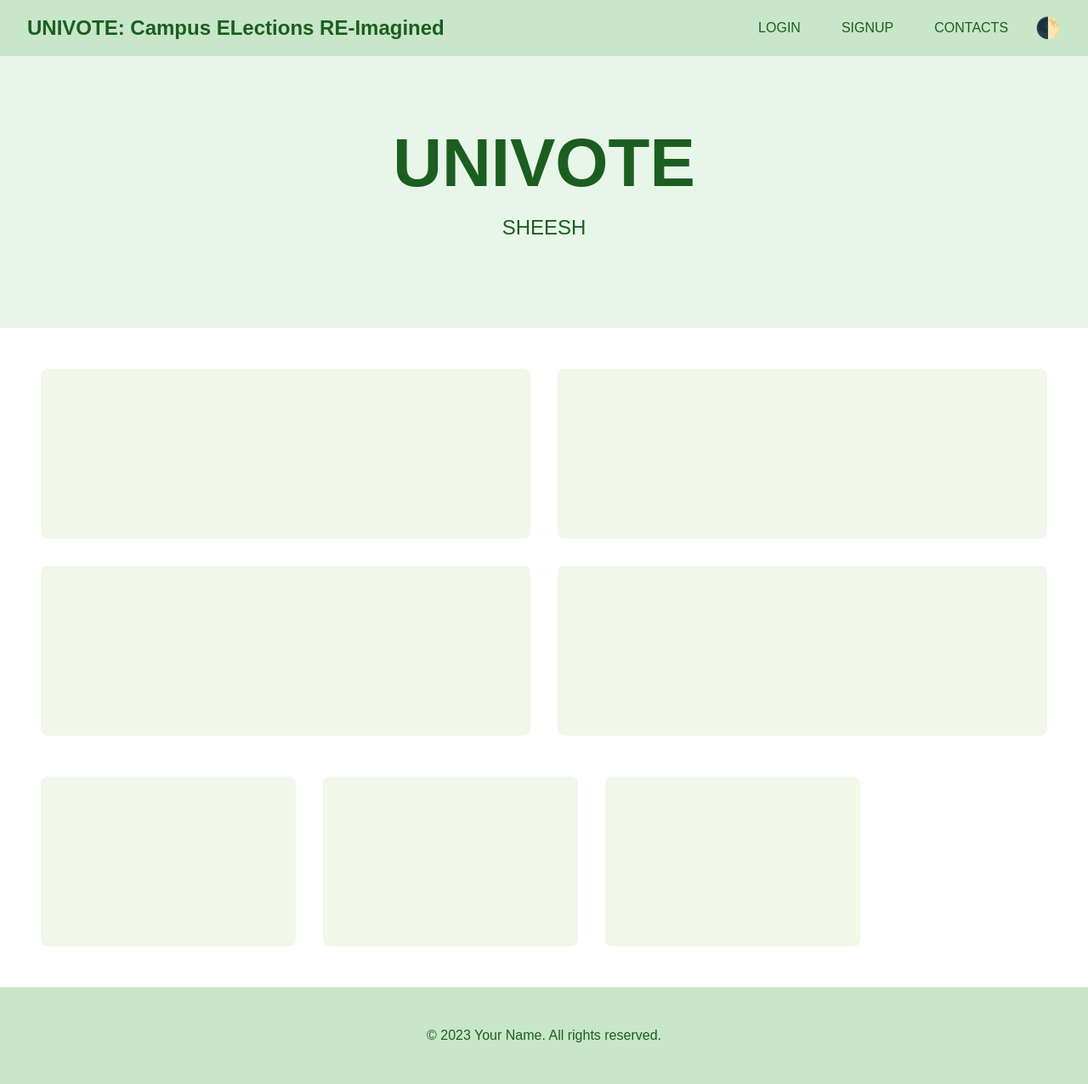
After one commit to YAEGER01/voting_system, a Flask app: template templates/UNIVOTE.html in a window 1280 px wide. The commit adds this page. Shown: the whole page at 85% size. Run offline with Flask 3, Linux system fonts and the light colour scheme; the template is opened without the code that fills it, so the values that code supplies are empty.

Commit message:
added mock up landing page

```diff
--- /dev/null
+++ b/static/css/UNIVOTE.css
@@ -0,0 +1,116 @@
+:root {
+  --primary-light: #e8f5e9;
+  --primary: #c8e6c9;
+  --primary-dark: #a5d6a7;
+  --text: #1b5e20;
+  --bg: #ffffff;
+  --grid-bg: #f1f8e9;
+}
+
+[data-theme="dark"] {
+  --primary-light: #1b5e20;
+  --primary: #2e7d32;
+  --primary-dark: #388e3c;
+  --text: #e8f5e9;
+  --bg: #121212;
+  --grid-bg: #1e1e1e;
+}
+
+body {
+  margin: 0;
+  font-family: Arial, sans-serif;
+  background-color: var(--bg);
+  color: var(--text);
+  transition: all 0.3s ease;
+}
+
+header {
+  display: flex;
+  justify-content: space-between;
+  align-items: center;
+  padding: 1rem 2rem;
+  background-color: var(--primary);
+}
+
+.logo {
+  font-size: 1.5rem;
+  font-weight: bold;
+}
+
+nav {
+  display: flex;
+  gap: 1rem;
+}
+
+.nav-btn {
+  background: none;
+  border: none;
+  cursor: pointer;
+  font-size: 1rem;
+  color: var(--text);
+  padding: 0.5rem 1rem;
+  border-radius: 4px;
+  transition: background-color 0.3s;
+}
+
+.nav-btn:hover {
+  background-color: var(--primary-dark);
+}
+
+#dark-mode-toggle {
+  background: none;
+  border: none;
+  font-size: 1.5rem;
+  cursor: pointer;
+  padding: 0;
+}
+
+.hero {
+  text-align: center;
+  padding: 5rem 2rem;
+  background-color: var(--primary-light);
+}
+
+.hero h1 {
+  font-size: 5rem;
+  margin: 0;
+}
+
+.subtitle {
+  font-size: 1.5rem;
+  margin-top: 1rem;
+}
+
+.content-grid {
+  display: grid;
+  grid-template-columns: repeat(2, 1fr);
+  gap: 2rem;
+  padding: 3rem;
+}
+
+.grid-item {
+  height: 200px;
+  background-color: var(--grid-bg);
+  border-radius: 8px;
+}
+
+.carousel {
+  display: flex;
+  gap: 2rem;
+  padding: 0 3rem 3rem;
+  overflow-x: auto;
+}
+
+.carousel-item {
+  min-width: 300px;
+  height: 200px;
+  background-color: var(--grid-bg);
+  border-radius: 8px;
+  flex-shrink: 0;
+}
+
+footer {
+  text-align: center;
+  padding: 2rem;
+  background-color: var(--primary);
+}
--- /dev/null
+++ b/templates/UNIVOTE.html
@@ -0,0 +1,64 @@
+<!DOCTYPE html>
+<html lang="en">
+
+<head>
+  <meta charset="UTF-8">
+  <meta name="viewport" content="width=device-width, initial-scale=1.0">
+  <title>UNIVOTE</title>
+  <link rel="stylesheet" href="/static/css/UNIVOTE.css">
+</head>
+
+<body>
+  <header>
+    <div class="logo">UNIVOTE: Campus ELections RE-Imagined</div>
+    <nav>
+      <a href="{{ url_for('login') }}"><button class="nav-btn">LOGIN</button></a>
+      <a href="{{ url_for('register') }}"><button class="nav-btn">SIGNUP</button></a>
+      <a href="{{ url_for('contacts') }}"><button class="nav-btn">CONTACTS</button></a>
+      <button id="dark-mode-toggle">🌓</button>
+    </nav>
+  </header>
+
+  <main>
+    <section class="hero">
+      <h1>UNIVOTE</h1>
+      <p class="subtitle">SHEESH</p>
+    </section>
+
+    <section class="content-grid">
+      <div class="grid-item"></div>
+      <div class="grid-item"></div>
+      <div class="grid-item"></div>
+      <div class="grid-item"></div>
+    </section>
+
+    <section class="carousel">
+      <div class="carousel-item"></div>
+      <div class="carousel-item"></div>
+      <div class="carousel-item"></div>
+    </section>
+  </main>
+
+  <footer>
+    <p>© 2023 Your Name. All rights reserved.</p>
+  </footer>
+
+  <script>
+    const darkModeToggle = document.getElementById('dark-mode-toggle');
+    const html = document.documentElement;
+
+    darkModeToggle.addEventListener('click', () => {
+      const currentTheme = html.getAttribute('data-theme');
+      if (currentTheme === 'dark') {
+        html.removeAttribute('data-theme');
+        darkModeToggle.textContent = '🌓';
+      } else {
+        html.setAttribute('data-theme', 'dark');
+        darkModeToggle.textContent = '☀️';
+      }
+    });
+
+  </script>
+</body>
+
+</html>
```
Also changed, not shown: templates/contacts.html (added, +18 -0 lines), templates/login.html (+12 -8 lines).
